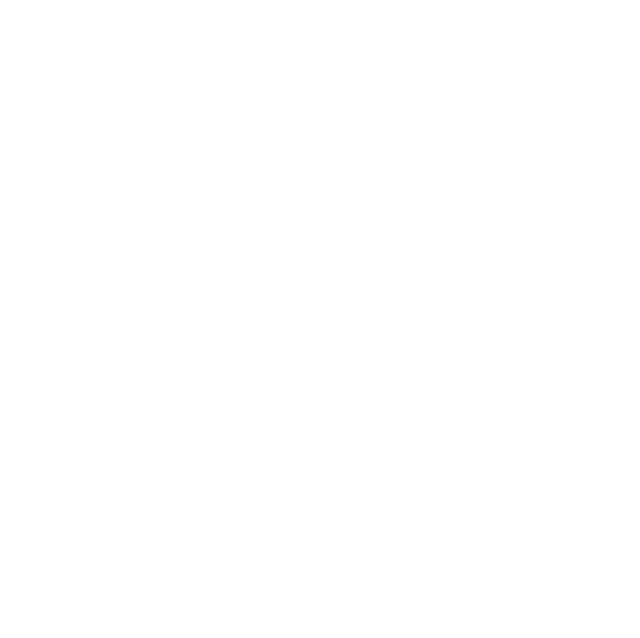
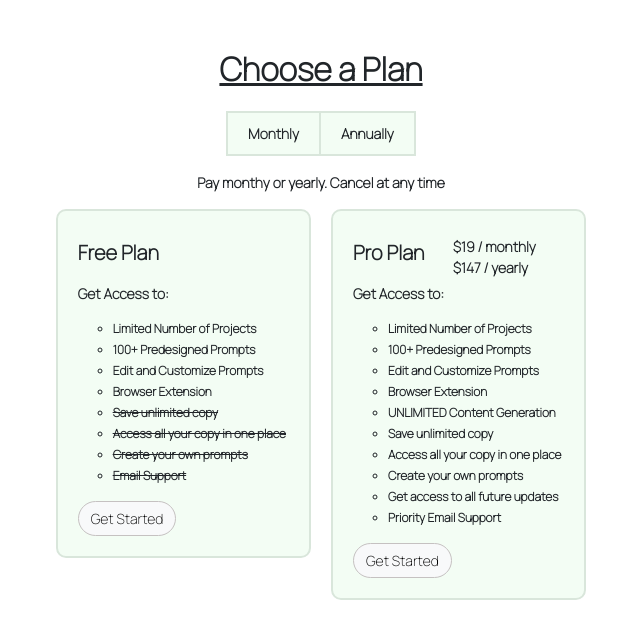
Before and after one commit to AW-2021/GPT-Assist, a React (Create React App) app in the folder client/: page /pricing in a window 1280 px wide. Before the commit this address had no page. Shown: the top 638 px of the page, without its empty margins (319-959 px from the left). Built offline with nearby package versions, Linux system fonts and the light colour scheme.

Commit message:
styled pricing plans page

```diff
--- a/client/src/App.js
+++ b/client/src/App.js
@@ -6,6 +6,9 @@ import Welcome from "./pages/welcome/welcome";
 import Projects from "./pages/projects/projects";
 import Signup from "./pages/signup-in/signup";
 import Signin from "./pages/signup-in/signin";
+import PricingPlans from "./pages/pricingplans/pricingplans";
+import StripeCheckout from "./pages/stripecheckout/stripecheckout";
+
 import { BrowserRouter, Route, Routes } from "react-router-dom";
 import "./app.css"
 
@@ -21,6 +24,10 @@ export default function App() {
         <Route path="/account" element={<AccountInfo />} />
         <Route path="/projects" element={<Projects />} />
         <Route path="/welcome" element={<Welcome />} />
+        <Route path="/pricing" element={<PricingPlans/>}/>
+        <Route path="/checkout" element={<StripeCheckout/>}/>
+
+
       </Routes>
     </BrowserRouter>
   );
--- /dev/null
+++ b/client/src/components/plans/freePlan.jsx
@@ -0,0 +1,25 @@
+import "./plans.css";
+import { Grid } from "@material-ui/core";
+
+export default function FreePlan() {
+  return (
+    <Grid item xs={6} sm={6} md={6}>
+    <div className="plan">
+      <h5>Free Plan</h5>
+      <p>Get Access to:</p>
+      <ul className="planList" type="circle">
+          <li>Limited Number of Projects</li>
+          <li>100+ Predesigned Prompts</li>
+          <li>Edit and Customize Prompts</li>
+          <li>Browser Extension</li>
+          <li><del>Save unlimited copy</del></li>
+          <li><del>Access all your copy in one place</del></li>
+          <li><del>Create your own prompts</del></li>
+          <li><del>Email Support</del></li>
+      </ul>
+
+      <button type="button" className="btn btn-light" >Get Started</button>
+    </div>
+   </Grid>
+  );
+}
--- /dev/null
+++ b/client/src/components/plans/plans.css
@@ -0,0 +1,11 @@
+.plan{
+    background-color: #f3fdf4;
+    padding: 20px;
+    border-radius:10px;
+    border: 2px solid #d9e6db;
+    margin:0 10px;
+}
+
+.planList{
+    font-size: 12px;
+}
--- /dev/null
+++ b/client/src/components/plans/proPlan.jsx
@@ -0,0 +1,43 @@
+import "./plans.css";
+import { Grid } from "@material-ui/core";
+
+export default function ProPlan() {
+  return (
+    <Grid item xs={6} sm={6} md={6}>
+      <div className="plan" style={{ marginRight: "none" }}>
+        <div
+          style={{
+            display: "flex",
+            justifyContent: "space-between",
+            alignItems: "center",
+          }}
+        >
+          <h5>Pro Plan</h5>
+          <div style={{fontSize:"14px"}}>
+          $19 / monthly<br/>
+          $147 / yearly
+          </div>
+          <p></p>
+        </div>
+
+          <p>Get Access to:</p>
+
+        <ul className="planList"  type="circle">
+          <li>Limited Number of Projects</li>
+          <li>100+ Predesigned Prompts</li>
+          <li>Edit and Customize Prompts</li>
+          <li>Browser Extension</li>
+          <li>UNLIMITED Content Generation</li>
+          <li>Save unlimited copy</li>
+          <li>Access all your copy in one place</li>
+          <li>Create your own prompts</li>
+          <li>Get access to all future updates</li>
+          <li>Priority Email Support</li>
+        </ul>
+        <button type="button" class="btn btn-light">
+          Get Started
+        </button>
+      </div>
+    </Grid>
+  );
+}
--- /dev/null
+++ b/client/src/pages/pricingplans/pricingplans.css
@@ -0,0 +1,11 @@
+.periodical{
+    display:flex;
+    margin-top: 15px;
+    justify-content: space-between;
+}
+
+.periodicalItem{
+    padding: 10px 20px;
+    border: 2px solid #d9e6db;
+    background-color: #f3fdf4;
+}
--- /dev/null
+++ b/client/src/pages/pricingplans/pricingplans.jsx
@@ -0,0 +1,25 @@
+import "./pricingplans.css";
+import { Grid } from "@material-ui/core";
+import FreePlan from "../../components/plans/freePlan";
+import ProPlan from "../../components/plans/proPlan";
+
+export default function PricingPlans() {
+  return (
+    <Grid container style={{ justifyContent: "center" }}>
+      <div style={{display:"flex", flexDirection:"column", margin: "50px 0", alignItems: "center"}}  >
+        <h2>
+          <u>Choose a Plan</u>
+        </h2>
+        <div className="periodical">
+          <p className="periodicalItem" style={{borderRight:'none'}}>Monthly</p>
+          <p className="periodicalItem">Annually</p>
+        </div>
+        <p>Pay monthy or yearly. Cancel at any time</p>
+        <Grid item xs={12} sm={12} md={12} style={{display:"flex"}} >
+            <FreePlan/>
+            <ProPlan/>
+        </Grid>
+      </div>
+    </Grid>
+  );
+}
--- /dev/null
+++ b/client/src/pages/stripecheckout/stripecheckout.jsx
@@ -0,0 +1,10 @@
+import "./stripecheckout.css"
+import { Grid} from "@material-ui/core";
+
+export default function StripeCheckout() {
+  return (
+    <Grid container>
+
+    </Grid>
+  )
+}
```
Also changed, not shown: client/src/pages/stripecheckout/stripecheckout.css (added).
